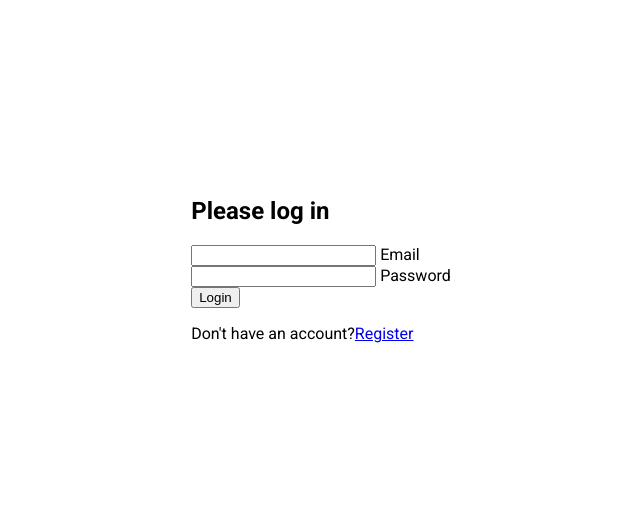
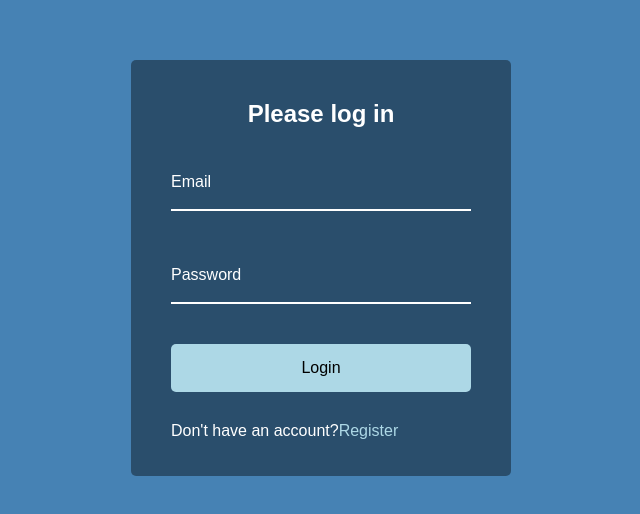
Before and after one commit to MarkLannen/50-JS-Projects_Form-Wave-Animation, a plain HTML site: page index.html in a window 1280 px wide. Shown: the part 132-646 px from the top of the page, without its empty margins (319-959 px from the left). Drawn offline with Linux system fonts and the light colour scheme.

Commit message:
add css styling

```diff
--- a/style.css
+++ b/style.css
@@ -1,11 +1,13 @@
-@import url('https://fonts.googleapis.com/css2?family=Roboto:wght@400;700&display=swap');
+@import url('https://fonts.googleapis.com/css?=Muli&display=swap');
 
 * {
 	box-sizing: border-box;
 }
 
 body {
-  font-family: 'Roboto', sans-serif;
+	background-color: steelblue;
+	color: #fff;
+	font-family: 'Muli', sans-serif;
 	display: flex;
 	flex-direction: column;
 	align-items: center;
@@ -14,3 +16,71 @@ body {
 	overflow: hidden;
 	margin: 0;
 }
+
+.container {
+	background-color: rgba(0, 0, 0, 0.4);
+	padding: 20px 40px;
+	border-radius: 5px;
+}
+
+.container h2 {
+	text-align: center;
+	margin-bottom: 30px;
+}
+
+.container a {
+	text-decoration: none;
+	color: lightblue;
+}
+
+.btn {
+	cursor: pointer;
+	display: inline-block;
+	width: 100%;
+	background: lightblue;
+	padding: 15px;
+	font-family: inherit;
+	font-size: 16px;
+	border: 0;
+	border-radius: 5px;
+}
+
+.btn:focus {
+	outline: 0;
+}
+
+.btn:active {
+	transform: scale(0.98);
+}
+
+.text {
+	margin-top: 30px;
+}
+
+.form-control {
+	position: relative;
+	margin: 20px 0 40px;
+	width: 300px;
+}
+
+.form-control input {
+	background-color: transparent;
+	border: 0;
+	border-bottom: 2px #fff solid;
+	display: block;
+	width: 100%;
+	padding: 15px 0;
+	font-size: 18px;
+	color: #fff;
+}
+
+.form-control input:focus,
+.form-control input:valid {
+	outline: 0;
+}
+
+.form-control label {
+	position: absolute;
+	top: 15px;
+	left: 0;
+}
```
Lines whose indentation alone changed are shown as unchanged.
